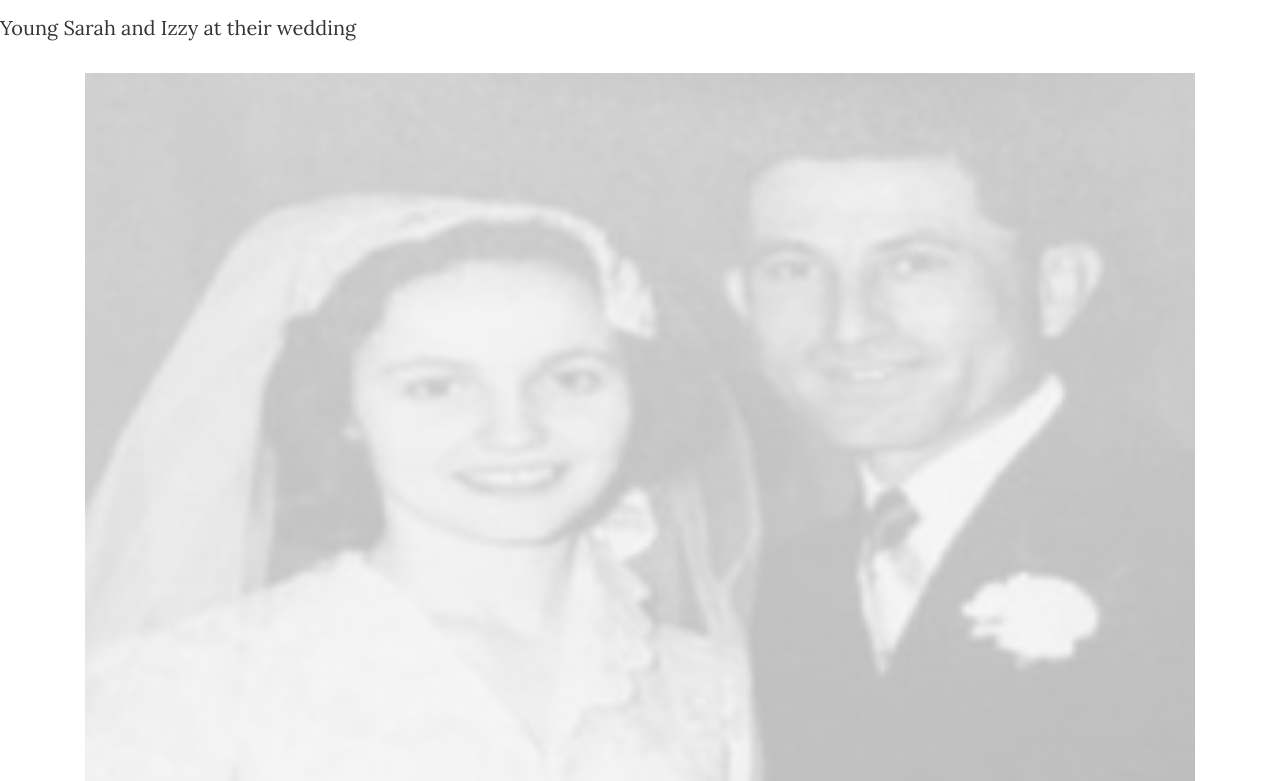
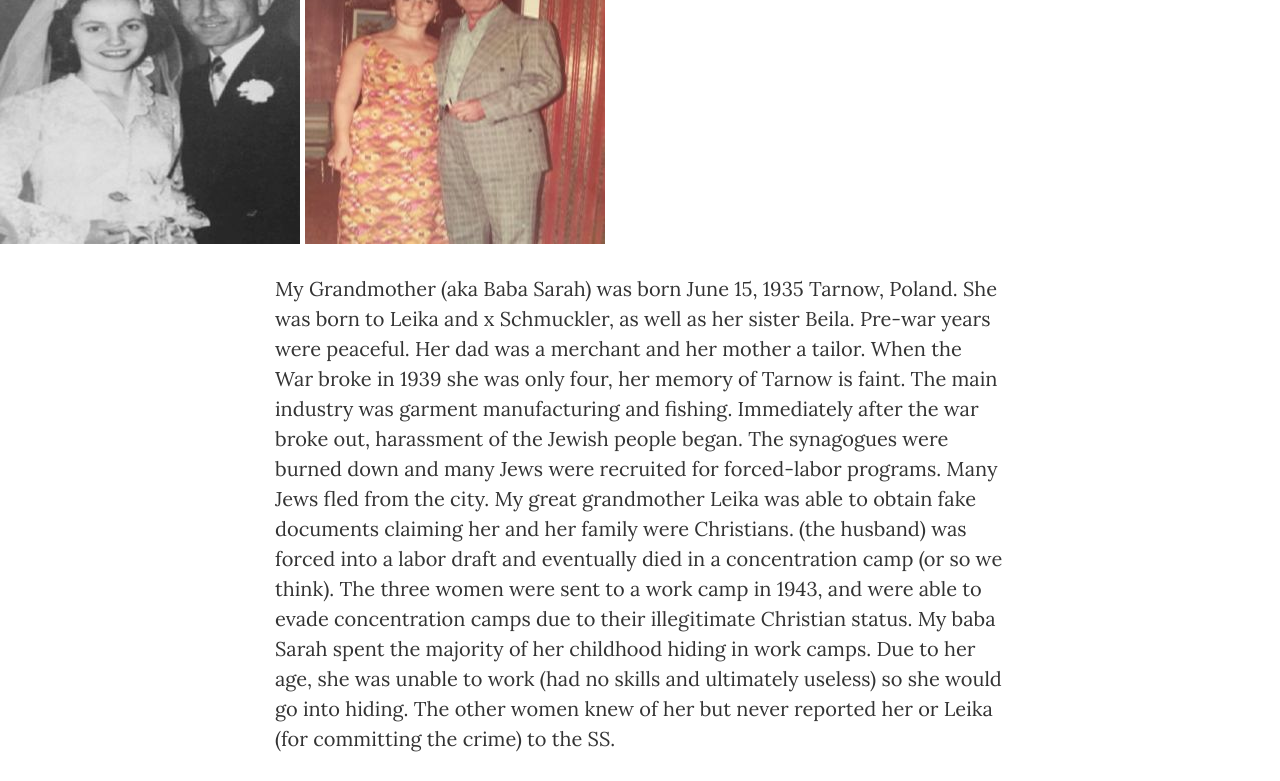
Before and after one commit to tfriedman93/heritage, a website: page sarah.html in a window 1280 px wide. Shown: the part 734-1515 px from the top of the page. Drawn offline with nearby package versions, Linux system fonts and the light colour scheme.

Commit message:
Update sarah.html

```diff
--- a/sarah.html
+++ b/sarah.html
@@ -69,37 +69,8 @@
 
     <!-- Main Content -->
 
-    <style>
-.container {
-    position: relative;
-}
-
-.left {
-    position: absolute;
-    top: 8px;
-    left: 16px;
-    font-size: 18px;
-}
-
-img {
-    width: 100%;
-    height: auto;
-    opacity: 0.3;
-}
-</style>
-</head>
-<body>
-
-<h2>Wedding</h2>
-<p>Young Sarah and Izzy at their wedding</p>
-
-<div class="container">
-  <img src="img/baba-zeida1.jpg" alt="Norway" width="300" height="300">
-  <div class=left">Left</div>
-</div>
-
-</body>
-</html>
+     <img src="img/baba-zeida1.jpg" alt="Sarah and Izzy at their wedding" width="300" height="300">
+     <img src="img/young2.jpg" alt="Young parents" width="300" height="300" align="middle">
 
     <div class="container">
       <div class="row">
```
